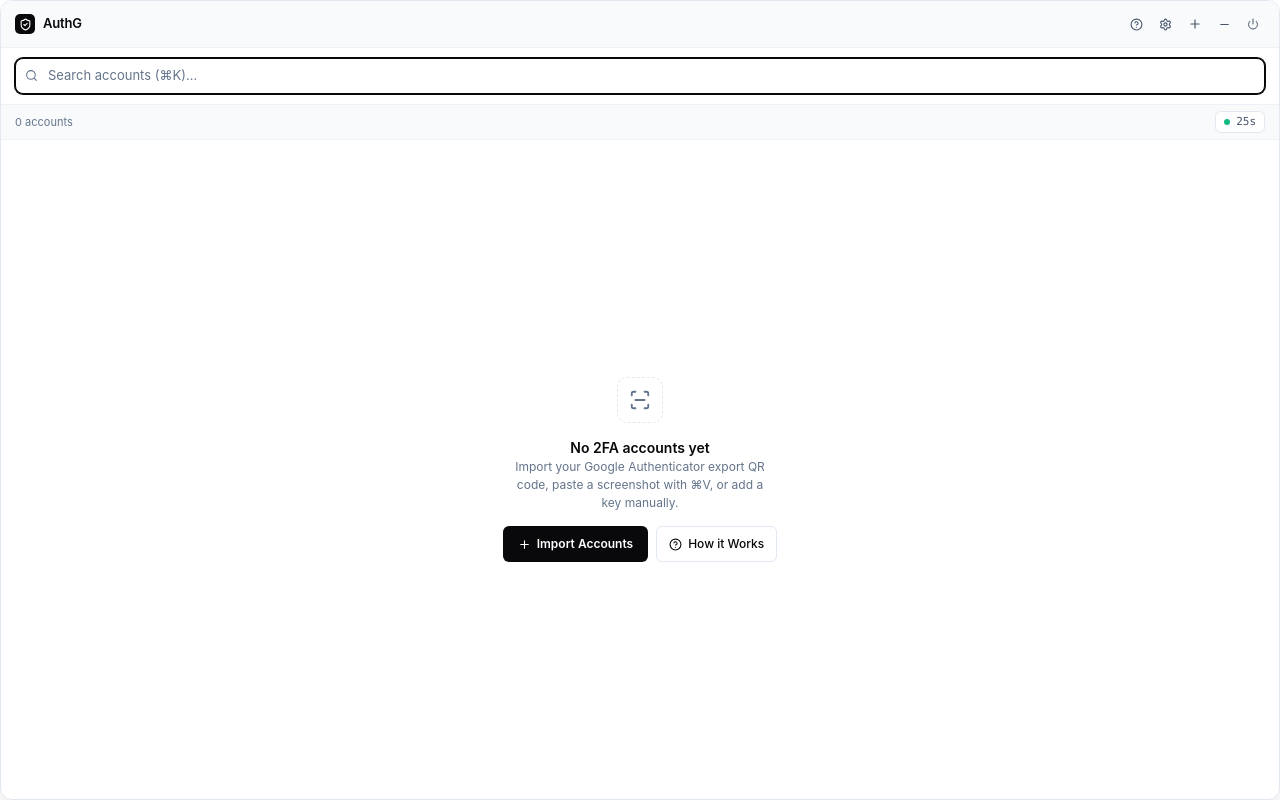
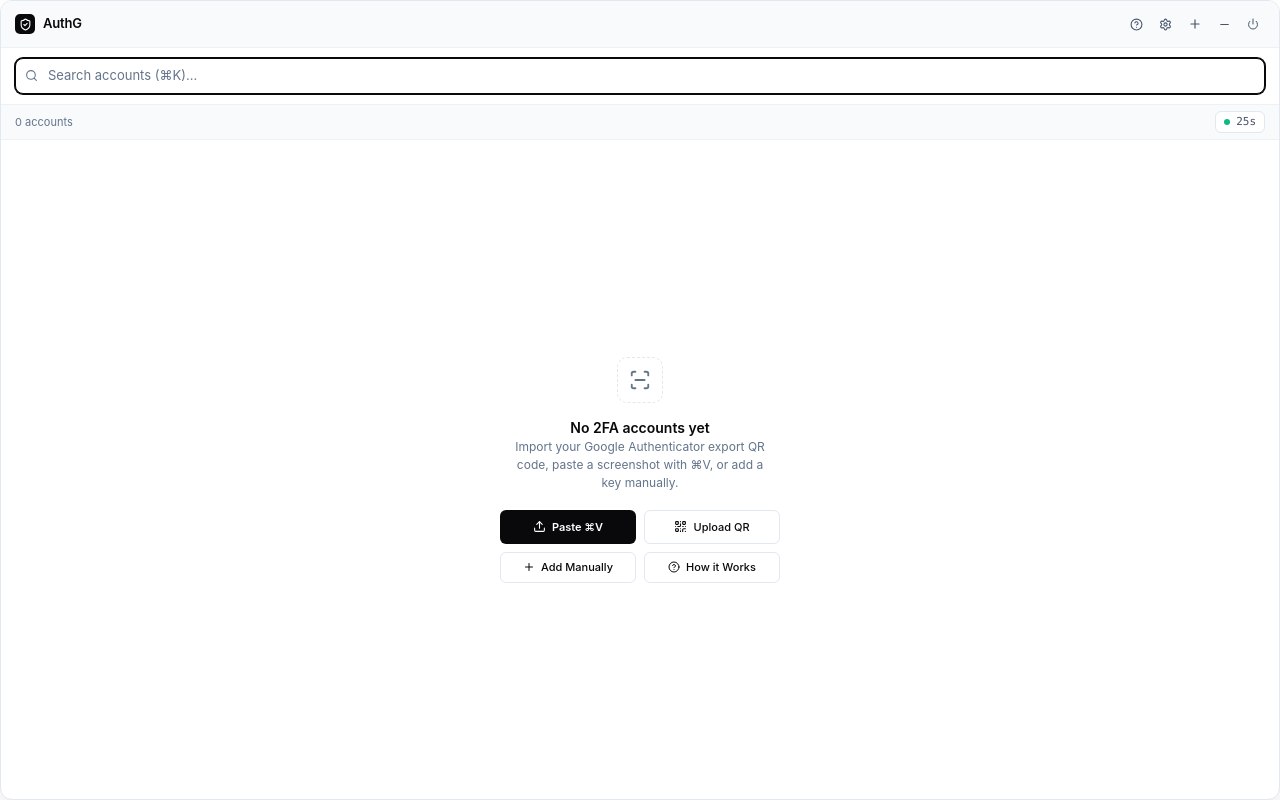
Before and after one commit to abhidhakal/authg-app, a React (Vite) app: page / in a window 1280 px wide. Built offline with nearby package versions, Linux system fonts and the light colour scheme; the HTML template or start-up script is replaced by a standard one.

Commit message:
feat: bump to v1.0.3 with keyboard arrow navigation and empty state quick actions

```diff
--- a/package.json
+++ b/package.json
@@ -1,7 +1,7 @@
 {
   "name": "authg",
   "private": true,
-  "version": "1.0.2",
+  "version": "1.0.3",
   "type": "module",
   "scripts": {
     "dev": "vite",
--- a/src-tauri/tauri.conf.json
+++ b/src-tauri/tauri.conf.json
@@ -1,7 +1,7 @@
 {
   "$schema": "https://schema.tauri.app/config/2",
   "productName": "AuthG",
-  "version": "1.0.2",
+  "version": "1.0.3",
   "identifier": "com.authg.desktop",
   "build": {
     "beforeDevCommand": "npm run dev",
--- a/src/App.tsx
+++ b/src/App.tsx
@@ -101,6 +101,7 @@
 
   const [codes, setCodes] = useState<Record<string, CodeInfo>>({});
   const [searchQuery, setSearchQuery] = useState("");
+  const [focusedIndex, setFocusedIndex] = useState<number>(-1);
   const [copiedId, setCopiedId] = useState<string | null>(null);
   const [toastMessage, setToastMessage] = useState<string | null>(null);
 
@@ -798,6 +799,49 @@
         a.name.toLowerCase().includes(q)
     );
   }, [accounts, searchQuery]);
+
+  // Reset keyboard card focus when search query changes
+  useEffect(() => {
+    setFocusedIndex(-1);
+  }, [searchQuery]);
+
+  // Arrow key navigation (↑ / ↓) across accounts and Enter on focused card to copy
+  useEffect(() => {
+    function handleListNavKeys(e: KeyboardEvent) {
+      if (currentView !== "vault" || isImportModalOpen || selectedAccount || legacyVaultModal || filtered.length === 0) {
+        return;
+      }
+
+      if (e.key === "ArrowDown") {
+        e.preventDefault();
+        setFocusedIndex((prev) => {
+          const next = prev < filtered.length - 1 ? prev + 1 : 0;
+          const el = document.getElementById(`account-card-${filtered[next].id}`);
+          el?.scrollIntoView({ block: "nearest", behavior: "smooth" });
+          return next;
+        });
+      } else if (e.key === "ArrowUp") {
+        e.preventDefault();
+        setFocusedIndex((prev) => {
+          const next = prev > 0 ? prev - 1 : filtered.length - 1;
+          const el = document.getElementById(`account-card-${filtered[next].id}`);
+          el?.scrollIntoView({ block: "nearest", behavior: "smooth" });
+          return next;
+        });
+      } else if (e.key === "Enter") {
+        if (focusedIndex >= 0 && focusedIndex < filtered.length) {
+          e.preventDefault();
+          const target = filtered[focusedIndex];
+          const info = codes[target.id];
+          const raw = info?.code || "";
+          if (raw) copyCode(raw, target.id);
+        }
+      }
+    }
+
+    window.addEventListener("keydown", handleListNavKeys);
+    return () => window.removeEventListener("keydown", handleListNavKeys);
+  }, [currentView, isImportModalOpen, selectedAccount, legacyVaultModal, filtered, focusedIndex, codes]);
 
   const tickerClass =
     secondsRemaining <= 5
@@ -1125,7 +1169,7 @@
                       <ShieldCheck size={13} />
                     </div>
                     <div>
-                      <div style={{ fontSize: 12, fontWeight: 600, color: "var(--foreground)" }}>AuthG v1.0.2</div>
+                      <div style={{ fontSize: 12, fontWeight: 600, color: "var(--foreground)" }}>AuthG v1.0.3</div>
                       <div style={{ fontSize: 10, color: "var(--muted)" }}>Native Desktop Authenticator</div>
                     </div>
                   </div>
@@ -1519,26 +1563,56 @@
                   </p>
                 </div>
                 {!searchQuery && (
+                  <div style={{ display: "flex", flexDirection: "column", gap: 8, width: "100%", maxWidth: 280, marginTop: 4 }}>
+                    <div style={{ display: "grid", gridTemplateColumns: "1fr 1fr", gap: 8 }}>
+                      <button
+                        id="empty-paste-btn"
+                        className="wm-btn-primary"
+                        style={{ justifyContent: "center", fontSize: 11, padding: "8px 10px" }}
+                        onClick={() => {
+                          showToast("Press ⌘V anywhere to paste QR code from clipboard");
+                        }}
+                      >
+                        <Upload size={13} /> Paste ⌘V
+                      </button>
+                      <button
+                        id="empty-file-btn"
+                        className="wm-btn-secondary"
+                        style={{ justifyContent: "center", fontSize: 11, padding: "8px 10px" }}
+                        onClick={() => {
+                          setActiveImportTab("qr");
+                          setIsImportModalOpen(true);
+                        }}
+                      >
+                        <QrCode size={13} /> Upload QR
+                      </button>
+                    </div>
                     <div style={{ display: "flex", gap: 8 }}>
                       <button
-                      id="empty-import-action-btn"
-                      className="wm-btn-primary"
-                      onClick={() => setIsImportModalOpen(true)}
-                    >
-                      <Plus size={13} /> Import Accounts
+                        id="empty-manual-btn"
+                        className="wm-btn-secondary"
+                        style={{ flex: 1, justifyContent: "center", fontSize: 11, padding: "6px 8px" }}
+                        onClick={() => {
+                          setActiveImportTab("manual");
+                          setIsImportModalOpen(true);
+                        }}
+                      >
+                        <Plus size={12} /> Add Manually
                       </button>
                       <button
                         id="empty-help-btn"
                         className="wm-btn-secondary"
+                        style={{ flex: 1, justifyContent: "center", fontSize: 11, padding: "6px 8px" }}
                         onClick={() => setCurrentView("help")}
                       >
-                      <HelpCircle size={13} /> How it Works
-                    </button>
+                        <HelpCircle size={12} /> How it Works
+                      </button>
+                    </div>
                   </div>
                 )}
               </div>
             ) : (
-              filtered.map((acc) => {
+              filtered.map((acc, index) => {
                 const info = codes[acc.id];
                 const raw = info?.code || "------";
                 const formatted =
@@ -1549,12 +1623,13 @@
                     : raw;
 
                 const isCopied = copiedId === acc.id;
+                const isFocused = focusedIndex === index;
 
                 return (
                   <div
                     key={acc.id}
                     id={`account-card-${acc.id}`}
-                    className={`wm-card ${isCopied ? "copied" : ""}`}
+                    className={`wm-card ${isCopied ? "copied" : ""} ${isFocused ? "focused" : ""}`}
                     onClick={() => copyCode(raw, acc.id)}
                     onDoubleClick={(e) => {
                       e.stopPropagation();
--- a/src/index.css
+++ b/src/index.css
@@ -315,9 +315,11 @@
   cursor: pointer;
 }
 
-.wm-card:hover {
+.wm-card:hover,
+.wm-card.focused {
   background: var(--card-hover);
-  border-color: var(--border);
+  border-color: var(--primary);
+  box-shadow: 0 0 0 1px var(--primary);
 }
 
 .wm-card.copied {
```
Also changed, not shown: 2 other files (tests, documents, lock files or other folders). Lines whose indentation alone changed are shown as unchanged.
